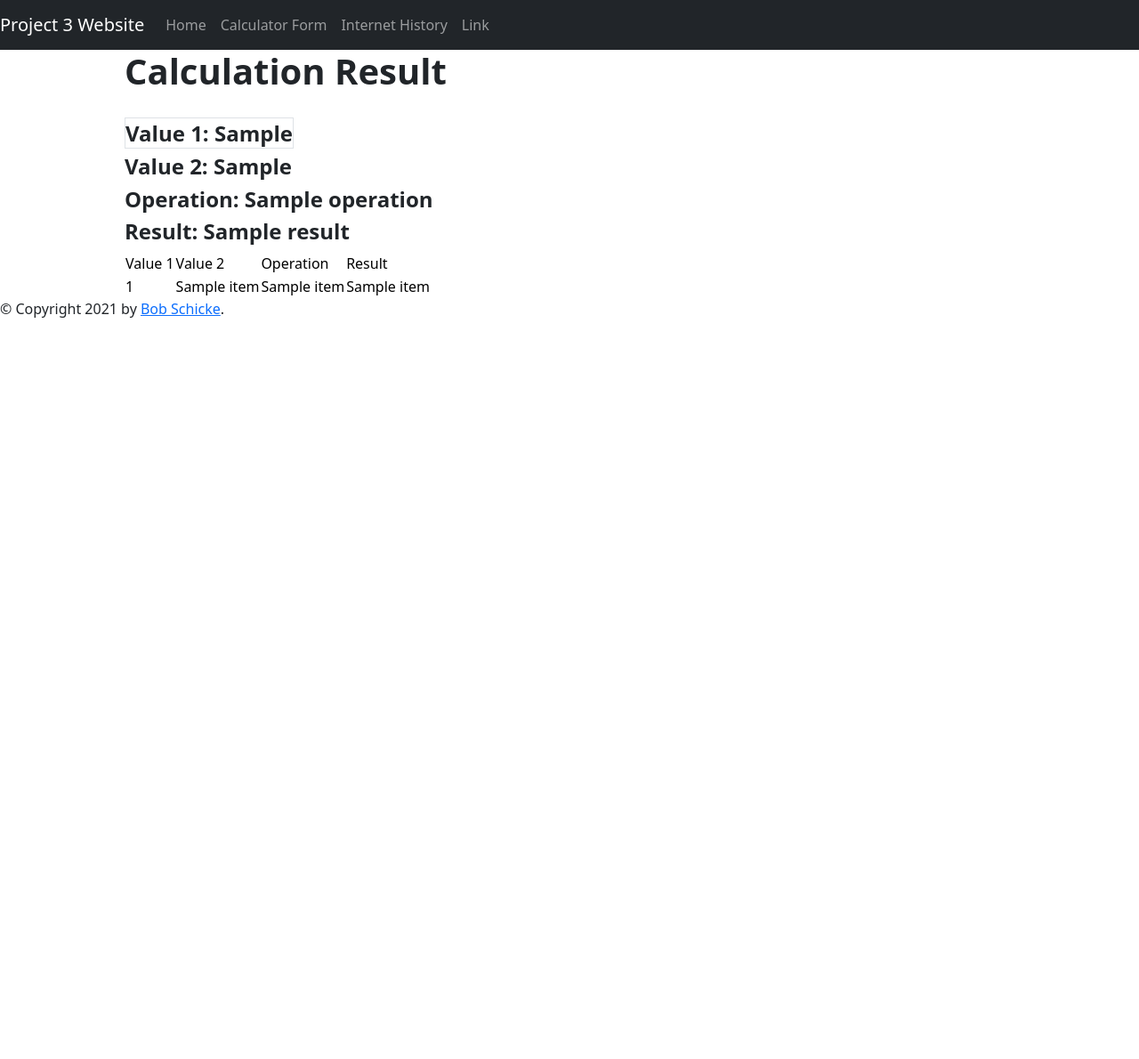
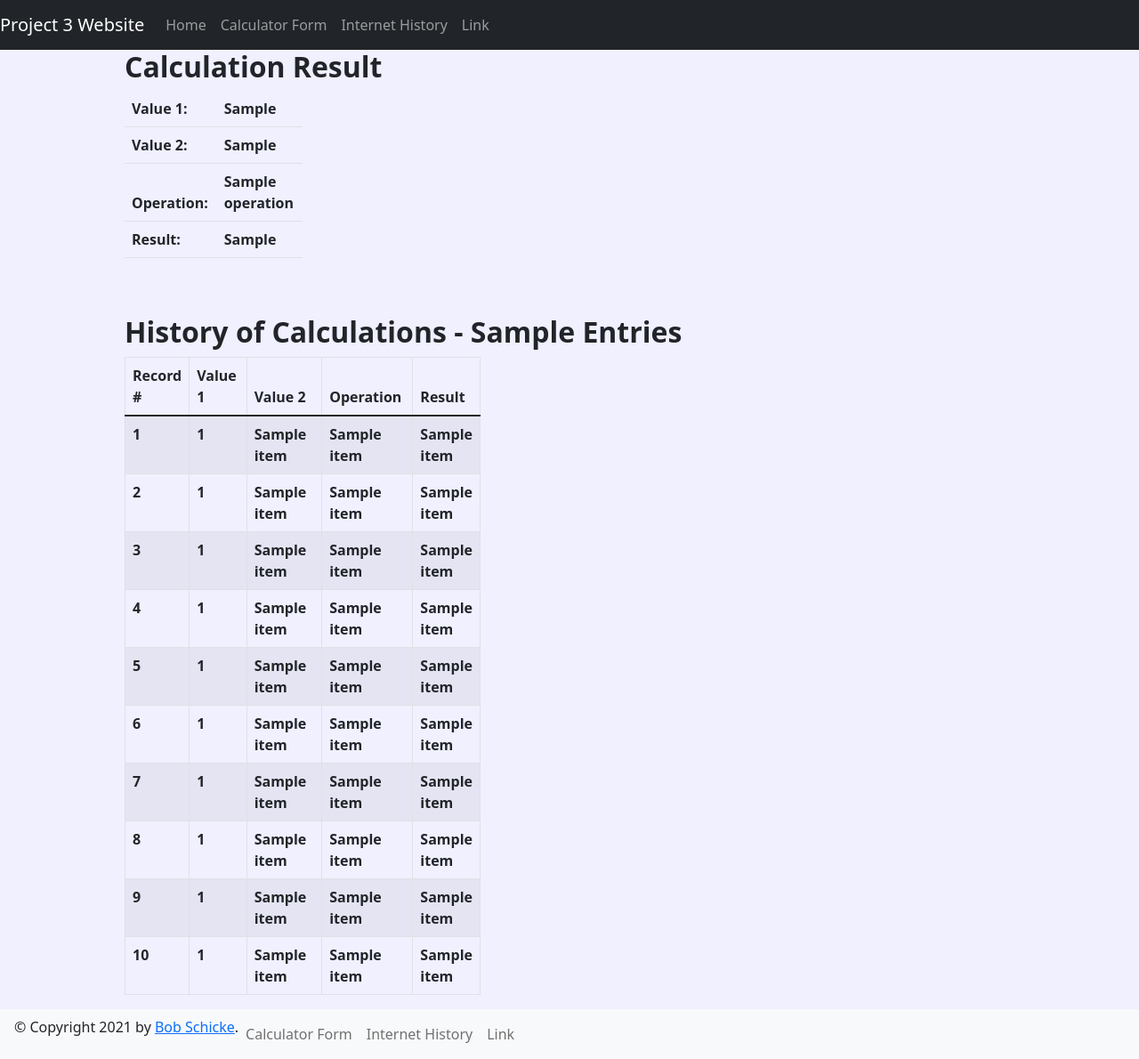
Before and after one commit to bobschicke/flash_msgs, a Flask app: template templates/result.html in a window 1280 px wide. Shown: the whole page at 89% size. Before the commit the page ends 357 px from the top, so only its background shows below. Run offline with Flask 2, Linux system fonts and the light colour scheme; the template is opened without the code that fills it: most values are stand-ins (such as "Sample title", 1, 10 or a date in 2020).

Commit message:
Added bootstrap to the tables. Added bootstrap to the footer. Modified Results page. Added background color.

```diff
--- a/app.py
+++ b/app.py
@@ -13,7 +13,7 @@ def flash_test():  # put application's code here
     return render_template("flash_msgs.html")
 
 
-@app.route('/internet_history')
+@app.route('/internet_history', methods=["GET"])
 def internet_history_get():
     return render_template("internet_history.html")
 
--- a/controllers/calculator_controller.py
+++ b/controllers/calculator_controller.py
@@ -9,6 +9,7 @@ class CalculatorController:
         """ Get data and post values to form """
         if request.form['value1'] != '' and request.form['value2'] != '':
             # get the values out of the form
+            # todo test for nan
             value1 = float(request.form['value1'])
             value2 = float(request.form['value2'])
             operation = request.form['operation']
@@ -17,8 +18,9 @@ class CalculatorController:
             # this will call the correct operation
             result = getattr(Calculator, operation)(my_tuple)  # use combined function todo
             Calculations.add_calculation_to_history(value1, value2, operation)
-
-            return render_template('result.html', data=Calculations.get_calc_result_history(),
+            data = Calculations.get_calc_result_history()
+            len_data = len(data)
+            return render_template('result.html', len_data=len_data, data=data,
                                    value1=value1, value2=value2, operation=operation, result=result)
 
         flash("You must enter a value for BOTH value 1 and value 2")
--- a/templates/basepage.html
+++ b/templates/basepage.html
@@ -12,6 +12,11 @@
     <link href="https://cdn.jsdelivr.net/npm/bootstrap@5.1.3/dist/css/bootstrap.min.css" rel="stylesheet"
           integrity="sha384-1BmE4kWBq78iYhFldvKuhfTAU6auU8tT94WrHftjDbrCEXSU1oBoqyl2QvZ6jIW3" crossorigin="anonymous">
 
+    <style>
+        body {
+            background-color: #F0F0FF;
+        }
+    </style>
 </head>
 <body>
 <nav class="navbar navbar-expand-lg navbar-dark bg-dark">
@@ -52,7 +57,7 @@
                     <button type="button" class="btn-close" data-bs-dismiss="alert" aria-label="Close">
                         <span aria-hidden="true">&times;</span>
                     </button>
-			{{message}}
+                    {{ message }}
                 </div>
             {% endfor %}
         {% endif %}
@@ -68,8 +73,38 @@
 
 <div id="footer">
     {% block footer %}
+        <nav class="navbar navbar-expand-lg navbar-light bg-light">
+            <a class="navbar-brand" href="#"></a>
+            <!--
+            <button class="navbar-toggler" type="button" data-toggle="collapse" data-target="#navbarNav"
+                    aria-controls="navbarNav" aria-expanded="false" aria-label="Toggle navigation">
+                <span class="navbar-toggler-icon"></span>
+            </button>
+            -->
+            <div class="collapse navbar-collapse" id="navbarNav">
+                <ul class="navbar-nav">
+                    <li class="nav-item active">
                         &copy; Copyright 2021 by <a href="#">Bob Schicke</a>.
+                    </li>
+                    <li class="nav-item">
+                        <a class="nav-link" href="/calculator">Calculator Form</a>
+                    </li>
+                    <li class="nav-item">
+                        <a class="nav-link" href="/internet_history">Internet History</a>
+                    </li>
+                    <li class="nav-item">
+                        <a class="nav-link" href="#">Link</a>
+                    </li>
+                    <!--
+                                <li class="nav-item">
+                                    <a class="nav-link disabled" href="#">Disabled</a>
+                                </li>
+                    -->
+                </ul>
+            </div>
+        </nav>
     {% endblock %}
 </div>
+
 </body>
 </html>
--- a/templates/calculator.html
+++ b/templates/calculator.html
@@ -2,7 +2,7 @@
 {% block title %}Calculator{% endblock %}
 {% block head %}
     {{ super() }}
-    <style type="text/css">
+    <style id="wtf">
         .important {
             color: #336699;
         }
@@ -14,7 +14,7 @@
 
   <h1>My Calculator</h1>
 
-  <div class="mb-3 row">
+  <div class="input-group mb-3 row">
 
     <form action="/calculator" method="POST">
         <label for="value1" class="col-sm-2 col-form-label">Value 1:</label><br>
@@ -37,7 +37,7 @@
           </div>
           <div>
             <input type="radio" name="operation" id="division" value="divide">
-            <label for="multiplication">Division</label>
+            <label for="division">Division</label>
           </div>
         </fieldset>
 
--- a/templates/result.html
+++ b/templates/result.html
@@ -2,9 +2,35 @@
 {% block title %}Calc Results{% endblock %}
 {% block head %}
     {{ super() }}
+    <style>
+        .width50 {
+            table-layout: fixed;
+            width: 20%;
+        }
+         .width60 {
+            table-layout: fixed;
+            width: 40%;
+        }
+       th:first-child {
+            width: 10%;
+        }
+        th:last-child {
+            width: 10%;
+        }
+        td {
+            font-weight: bold;
+        }
+
+        td:first-child {
+            width: 10%;
+        }
+        td:last-child {
+            width: 10%;
+        }
+    </style>
 {% endblock %}
 {% block content %}
-    <h1><strong>Calculation Result</strong></h1> <br>
+    <h2><strong>Calculation Result</strong></h2>
     <!-- Flash Messages -->
     {% with messages = get_flashed_messages() %}
         {% if messages %}
@@ -16,34 +42,58 @@
         {% endif %}
     {% endwith %}
     <!-- Print Calculation Details and Result -->
-    <h4><span class="border"><strong>Value 1: {{ value1 }} </strong> </span></h4>
-    <h4><strong>Value 2: {{ value2 }} </strong></h4>
-    <h4><strong>Operation: {{ operation }} </strong></h4>
-    <h4><strong>Result: {{ result }} </strong></h4>
+    <div class="width50">
+    <table class="table">
+        <thead>
+            <tr>
+                <th scope="row">Value 1:</th>
+                <td>{{ value1 }}</td>
+            </tr>
+            <tr>
+                <th scope="row">Value 2:</th>
+                <td>{{ value2 }}</td>
+            </tr>
+            <tr>
+                <th scope="row">Operation:</th>
+                <td>{{ operation }}</td>
+            </tr>
+            <tr>
+                <th scope="row">Result:</th>
+                <td>{{ value1 }}</td>
+            </tr>
 
+        </thead>
+    </table>
+    </div>
+
+    <br>
+    <br>
+    <h2><strong>History of Calculations - {{ len_data }} Entries</strong></h2>
     {% if data %}
-        <table class="table-success">
-                <TR>
-                    <TD class="table-danger">Value 1</TD>
-                    <TD class="c1">Value 2</TD>
-                    <TD class="c2">Operation</TD>
-                    <TD class="c3">Result</TD>
-                </TR>
-            {% for item in data %}
-                <TR>
-                    <TD class="table-warning">{{ item[0]}}</TD>
-                    <TD class="c1">{{ item[1] }}</TD>
-                    <TD class="c2">{{ item[2] }}</TD>
-                    <TD class="c3">{{ item[3] }}</TD>
-                </TR>
+        <div class="width60">
+        <table class="table table-striped table-bordered">
+            <thead>
+            <tr>
+                <th scope="col">Record #</th>
+                <th scope="col">Value 1</th>
+                <th scope="col">Value 2</th>
+                <th scope="col">Operation</th>
+                <th scope="col">Result</th>
+            </tr>
+            </thead>
+            <tbody>
+            {% for i in range (0, len_data) %}
+                <tr>
+                    <th scope="row">{{ i + 1 }}</th>
+                    <td>{{ data[i][0] }}</td>
+                    <td>{{ data[i][1] }}</td>
+                    <td>{{ data[i][2] }}</td>
+                    <td>{{ data[i][3] }}</td>
+                </tr>
             {% endfor %}
+            </tbody>
+
         </table>
-        {% else %}
-	        <h1>There are no calculations</h1>
+        </div>
     {% endif %}
-
-
-
-
-
 {% endblock %}
```
Lines whose indentation alone changed are shown as unchanged.
